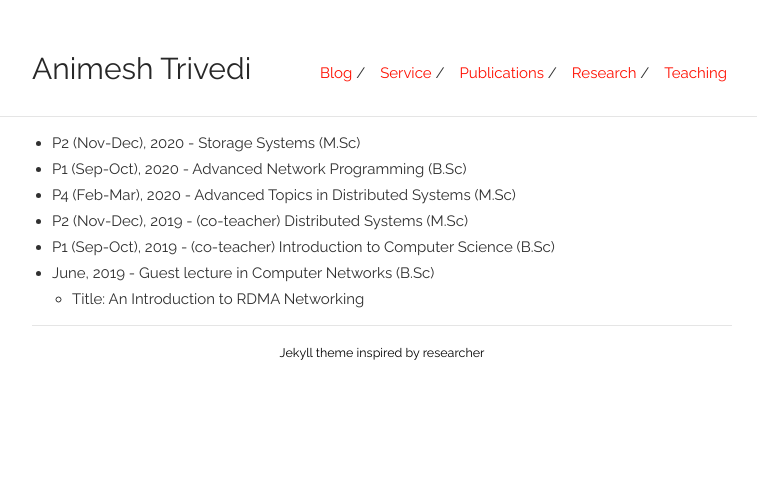
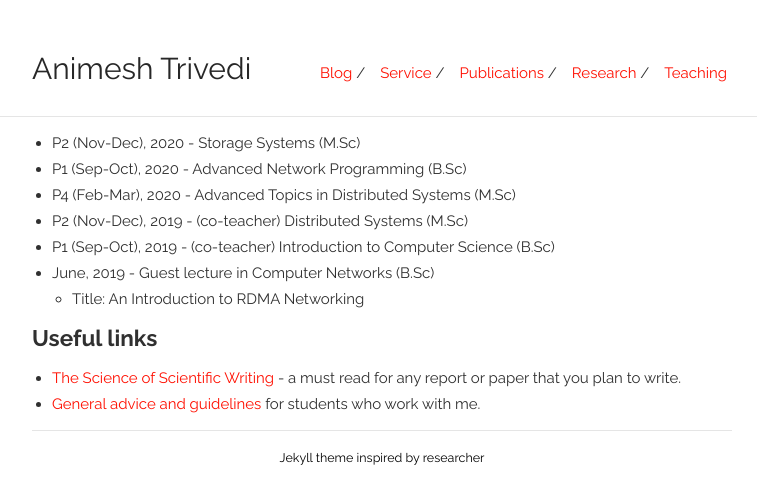
Before and after one commit to animeshtrivedi/animeshtrivedi.github.io, a Jekyll site: the page built from teaching.md, in a window 1280 px wide. Shown: the top 504 px of the page, without its empty margins (258-1015 px from the left). Built offline with Jekyll 4.4.1, drawn with Linux system fonts in a browser that asks for light colours.

Commit message:
write up advice

```diff
--- a/teaching.md
+++ b/teaching.md
@@ -12,3 +12,7 @@ permalink: /teaching/
   * P1 (Sep-Oct), 2019 - (co-teacher) Introduction to Computer Science (B.Sc)
   * June, 2019 - Guest lecture in Computer Networks (B.Sc)
     * Title: An Introduction to RDMA Networking
+
+## Useful links
+  * [The Science of Scientific Writing](https://github.com/animeshtrivedi/notes/blob/master/docs/the-science-of-scientific-writing.pdf) - a must read for any report or paper that you plan to write.
+  * [General advice and guidelines]() for students who work with me.
```
Also changed, not shown: advice.md (added, +19 -0 lines).
